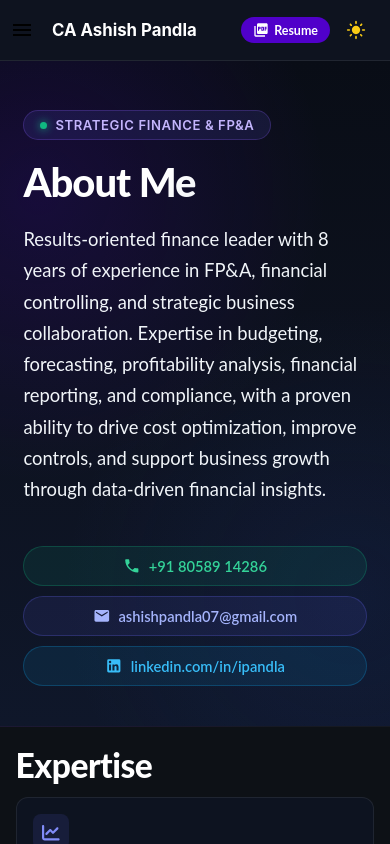
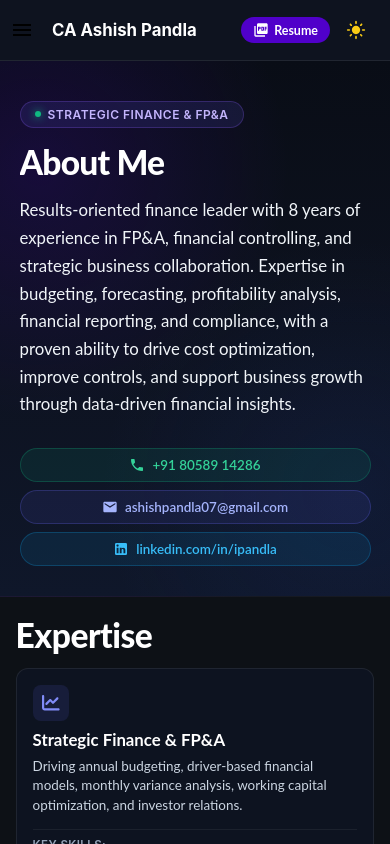
Before and after one commit to Ashishpandla07/Portfolio, a React (Create React App) app: page / in a window 390 px wide. Shown: the top 844 px of the page. Built offline with nearby package versions, Linux system fonts and the light colour scheme.

Commit message:
Trim About Me section font sizes by 10% for improved visual balance

```diff
--- a/src/assets/styles/Main.scss
+++ b/src/assets/styles/Main.scss
@@ -1,6 +1,6 @@
 .about-section {
   width: 100%;
-  padding: 90px 8% 70px;
+  padding: 65px 7% 50px;
   box-sizing: border-box;
   display: flex;
   justify-content: flex-start;
@@ -24,33 +24,33 @@
   .about-tag {
     display: inline-flex;
     align-items: center;
-    gap: 8px;
-    padding: 6px 16px;
-    border-radius: 20px;
+    gap: 7px;
+    padding: 5px 14px;
+    border-radius: 18px;
     background: rgba(99, 102, 241, 0.12);
     border: 1px solid rgba(139, 92, 246, 0.25);
     color: #c4b5fd;
-    font-size: 0.82rem;
+    font-size: 0.75rem;
     font-weight: 600;
-    letter-spacing: 0.6px;
+    letter-spacing: 0.5px;
     text-transform: uppercase;
-    margin-bottom: 20px;
+    margin-bottom: 16px;
 
     .tag-dot {
-      width: 7px;
-      height: 7px;
+      width: 6px;
+      height: 6px;
       border-radius: 50%;
       background-color: #10b981;
       box-shadow: 0 0 8px #10b981;
     }
   }
 
-  /* Bold Heading */
+  /* Bold Heading (trimmed to 90%) */
   .about-heading {
-    font-size: 3.5rem;
+    font-size: 2.85rem;
     font-weight: 800;
-    letter-spacing: -1px;
-    margin: 0 0 28px 0;
+    letter-spacing: -0.8px;
+    margin: 0 0 20px 0;
     line-height: 1.1;
     color: #ffffff;
     background: linear-gradient(135deg, #ffffff 40%, #cbd5e1 100%);
@@ -58,24 +58,24 @@
     -webkit-text-fill-color: transparent;
   }
 
-  /* Minimalist & Bold 3-Line Statement */
+  /* Minimalist Statement (trimmed to 90%) */
   .about-statement {
     display: flex;
     flex-direction: column;
-    gap: 18px;
-    margin-bottom: 36px;
+    gap: 14px;
+    margin-bottom: 28px;
 
     .statement-line {
-      font-size: 1.25rem;
-      line-height: 1.75;
+      font-size: 1.1rem;
+      line-height: 1.7;
       color: #cbd5e1;
       margin: 0;
       font-weight: 400;
 
       &.lead {
-        font-size: 1.35rem;
+        font-size: 1.18rem;
         color: #f1f5f9;
-        line-height: 1.7;
+        line-height: 1.65;
       }
 
       strong {
@@ -85,28 +85,28 @@
     }
   }
 
-  /* Clean Contact Badges */
+  /* Clean Contact Badges (trimmed to 90%) */
   .about-badges {
     display: flex;
     flex-wrap: wrap;
-    gap: 12px;
+    gap: 10px;
     align-items: center;
-    padding-top: 12px;
+    padding-top: 8px;
 
     .badge-item {
       display: inline-flex;
       align-items: center;
-      gap: 8px;
-      padding: 10px 20px;
-      border-radius: 24px;
-      font-size: 0.92rem;
+      gap: 7px;
+      padding: 8px 18px;
+      border-radius: 20px;
+      font-size: 0.84rem;
       font-weight: 600;
       text-decoration: none;
       transition: all 0.25s ease;
       cursor: pointer;
 
       .badge-icon {
-        font-size: 1.1rem;
+        font-size: 1rem;
       }
 
       &.phone {
@@ -231,23 +231,23 @@
 /* Responsive */
 @media screen and (max-width: 768px) {
   .about-section {
-    padding: 50px 6% 40px;
+    padding: 40px 5% 30px;
 
     .about-heading {
-      font-size: 2.5rem;
-      margin-bottom: 20px;
+      font-size: 2.1rem;
+      margin-bottom: 16px;
     }
 
     .about-statement {
-      gap: 14px;
-      margin-bottom: 28px;
+      gap: 12px;
+      margin-bottom: 22px;
 
       .statement-line {
-        font-size: 1.1rem;
-        line-height: 1.65;
+        font-size: 0.98rem;
+        line-height: 1.6;
 
         &.lead {
-          font-size: 1.15rem;
+          font-size: 1.05rem;
         }
       }
     }
@@ -255,7 +255,7 @@
     .about-badges {
       flex-direction: column;
       align-items: stretch;
-      gap: 10px;
+      gap: 8px;
 
       .badge-item {
         justify-content: center;
```
